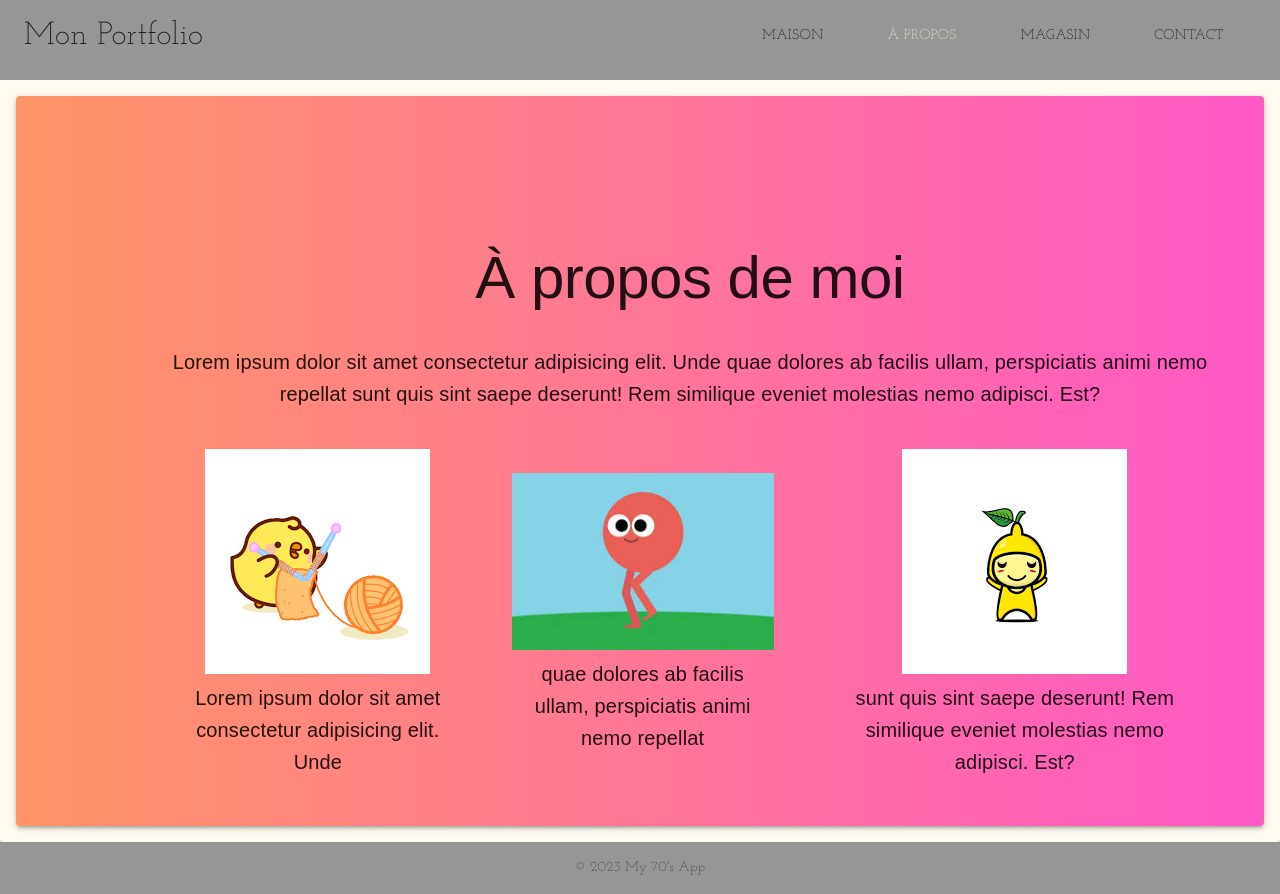
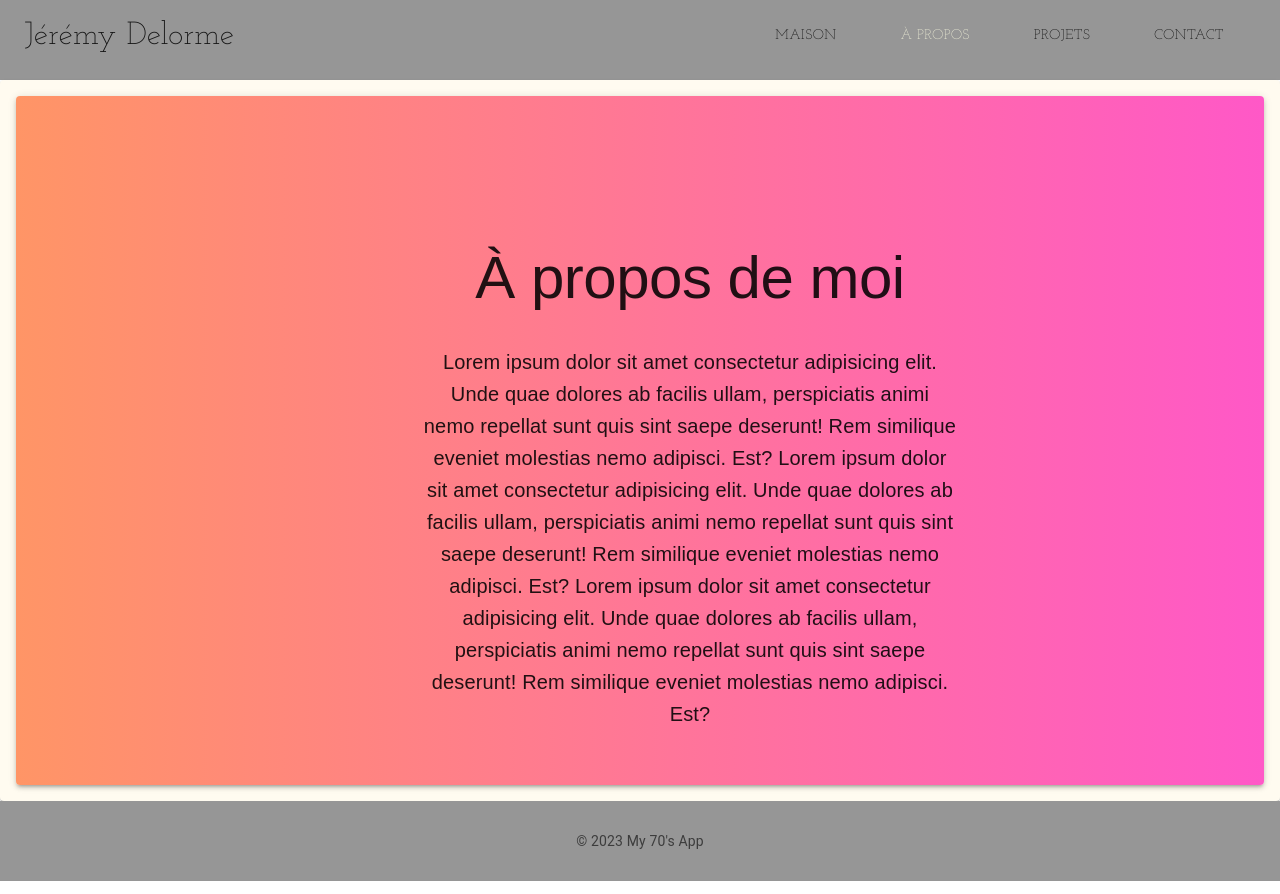
Before and after one commit to JeremyDelorme/my-ts-react-app, a React (Create React App) app: page /about in a window 1280 px wide. Built offline with nearby package versions, Linux system fonts and the light colour scheme.

Commit message:
petits ajustements - background fonctionnel

```diff
--- a/src/components/Footer.tsx
+++ b/src/components/Footer.tsx
@@ -1,10 +1,22 @@
 import React from 'react';
 import { Typography } from '@mui/material';
 
+const styles = {
+    footer: {
+        background: '#969696',
+        padding: '16px',
+        height: '80px',
+        display: 'flex',
+        alignItems: 'center',       // Center vertically
+        justifyContent: 'center',   // Center horizontally
+        fontFamily: 'Josefin Slab, sans-serif',
+    },
+};
+
 const Footer: React.FC = () => {
     return (
-        <footer style={{ background: '#969696', padding: '16px' }}>
-            <Typography variant="body2" color="textSecondary" align="center" style={{ fontFamily: 'Josefin Slab, sans-serif' }}>
+        <footer style={styles.footer}>
+            <Typography variant="body2" color="textSecondary" align="center">
                 &copy; {new Date().getFullYear()} My 70's App
             </Typography>
         </footer>
--- a/src/components/Header.tsx
+++ b/src/components/Header.tsx
@@ -73,7 +73,7 @@ const Header: React.FC = () => {
             <HeaderAppBar position="static">
                 <Toolbar style={useStyles.header}>
                     <Typography variant="h6" sx={useStyles.title}>
-                        Mon Portfolio
+                        Jérémy Delorme
                     </Typography>
                     <Hidden only="xs" implementation="css">
                         <ul style={useStyles.menu}>
@@ -103,7 +103,7 @@ const Header: React.FC = () => {
                                         style={value === '/shop' ? useStyles.selectedMenuItem : useStyles.menuItem}
                                         onClick={() => handleMenuItemClick('/shop')}
                                     >
-                                        Magasin
+                                        Projets
                                     </Button>
                                 </Link>
                             </li>
--- a/src/pages/About.tsx
+++ b/src/pages/About.tsx
@@ -8,38 +8,15 @@ const About: React.FC = () => {
     return (
         <Paper elevation={3} style={{ background: 'linear-gradient(90deg, #ff9566, #ff58c7)', padding: '16px' }}>
             <Box style={{ paddingLeft: '100px', paddingTop: '100px', marginTop: '30px', color: '#FFFBF' }}>
-                <Container className="content-container">
+                <Container>
                     <Typography variant="h2" gutterBottom style={{ fontFamily: 'Josefin Slab Thin, sans-serif', textAlign: 'center' }}>
                         À propos de moi
                     </Typography>
 
                     <Box display="flex" flexDirection="column" alignItems="center" justifyContent="center" my={4}>
-                        <Typography variant="h6" gutterBottom style={{ fontFamily: 'Josefin Slab Thin, sans-serif', textAlign: 'center' }}>
-                            Lorem ipsum dolor sit amet consectetur adipisicing elit. Unde quae dolores ab facilis ullam, perspiciatis animi nemo repellat sunt quis sint saepe deserunt! Rem similique eveniet molestias nemo adipisci. Est?
+                        <Typography variant="h6" gutterBottom style={{ width: '50%', fontFamily: 'Josefin Slab Thin, sans-serif', textAlign: 'center' }}>
+                            Lorem ipsum dolor sit amet consectetur adipisicing elit. Unde quae dolores ab facilis ullam, perspiciatis animi nemo repellat sunt quis sint saepe deserunt! Rem similique eveniet molestias nemo adipisci. Est? Lorem ipsum dolor sit amet consectetur adipisicing elit. Unde quae dolores ab facilis ullam, perspiciatis animi nemo repellat sunt quis sint saepe deserunt! Rem similique eveniet molestias nemo adipisci. Est? Lorem ipsum dolor sit amet consectetur adipisicing elit. Unde quae dolores ab facilis ullam, perspiciatis animi nemo repellat sunt quis sint saepe deserunt! Rem similique eveniet molestias nemo adipisci. Est?
                         </Typography>
-                    </Box>
-
-                    <Box display="flex" alignItems="center" justifyContent="space-around" my={4}>
-                        <Box mx={4} display="flex" flexDirection="column" alignItems="center" justifyContent="center">
-                            <img src={cartoon_1} alt="Image 1" style={{ maxWidth: '100%' }} />
-                            <Typography variant="h6" style={{ marginTop: '8px', fontFamily: 'Josefin Slab Thin, sans-serif', textAlign: 'center' }}>
-                                Lorem ipsum dolor sit amet consectetur adipisicing elit. Unde
-                            </Typography>
-                        </Box>
-
-                        <Box mx={4} display="flex" flexDirection="column" alignItems="center" justifyContent="center">
-                            <img src={cartoon_2} alt="Image 2" style={{ maxWidth: '100%' }} />
-                            <Typography variant="h6" style={{ marginTop: '8px', fontFamily: 'Josefin Slab Thin, sans-serif', textAlign: 'center' }}>
-                                quae dolores ab facilis ullam, perspiciatis animi nemo repellat
-                            </Typography>
-                        </Box>
-
-                        <Box mx={4} display="flex" flexDirection="column" alignItems="center" justifyContent="center">
-                            <img src={cartoon_3} alt="Image 3" style={{ maxWidth: '100%' }} />
-                            <Typography variant="h6" style={{ marginTop: '8px', fontFamily: 'Josefin Slab Thin, sans-serif', textAlign: 'center' }}>
-                                sunt quis sint saepe deserunt! Rem similique eveniet molestias nemo adipisci. Est?
-                            </Typography>
-                        </Box>
                     </Box>
                 </Container>
             </Box>
--- a/src/pages/Home.tsx
+++ b/src/pages/Home.tsx
@@ -18,17 +18,17 @@ const useStyles = makeStyles((theme) => ({
         },
     },
     contentContainerAbout: {
-        paddingTop: '100px',
+        paddingTop: '50px',
         width: '50%'
 
     },
     contentContainerProjects: {
-        paddingTop: '300px',
+        paddingTop: '350px',
     },
 
     contentContainerContact: {
-        paddingTop: '1100px',
-        marginBottom: '100px'
+        paddingTop: '500px',
+        paddingBottom: '100px'
     },
 
     contentContainer: {
@@ -49,7 +49,7 @@ const useStyles = makeStyles((theme) => ({
         flexDirection: 'column',
         alignItems: 'center',
         justifyContent: 'center',
-        paddingTop: '50px'
+        paddingTop: '170px'
     },
     stackedImage: {
         width: '80%',
@@ -122,21 +122,41 @@ const Home: React.FC = () => {
                             Lorem ipsum dolor sit amet consectetur adipisicing elit. Unde quae dolores ab facilis ullam, perspiciatis animi nemo repellat sunt quis sint saepe deserunt! Rem similique eveniet molestias nemo adipisci. Est?
                         </Typography>
                     </Box>
-                    <Box display="flex" alignItems="center" justifyContent="center" my={4}>
+                    <Box display="flex" alignItems="center" justifyContent="center" >
                         <Box mx={4} display="flex" flexDirection="column" alignItems="center" justifyContent="center">
-                            <img src={cartoon_1} alt="Image 1" style={{ maxWidth: '100%', height: '400px' }} />
+                            <img src={cartoon_1} alt="Image 1" style={{ maxWidth: '100%' }} />
                             <Typography variant="h6" style={{ marginTop: '8px', fontFamily: 'Josefin Slab Thin, sans-serif', textAlign: 'center' }}>
                                 Lorem ipsum dolor sit amet consectetur adipisicing elit. Unde
                             </Typography>
                         </Box>
                         <Box mx={4} display="flex" flexDirection="column" alignItems="center" justifyContent="center">
-                            <img src={cartoon_2} alt="Image 2" style={{ maxWidth: '100%', height: '400px' }} />
+                            <img src={cartoon_2} alt="Image 2" style={{ maxWidth: '100%' }} />
                             <Typography variant="h6" style={{ marginTop: '8px', fontFamily: 'Josefin Slab Thin, sans-serif', textAlign: 'center' }}>
                                 quae dolores ab facilis ullam, perspiciatis animi nemo repellat
                             </Typography>
                         </Box>
                         <Box mx={4} display="flex" flexDirection="column" alignItems="center" justifyContent="center">
-                            <img src={cartoon_3} alt="Image 3" style={{ maxWidth: '100%', height: '400px' }} />
+                            <img src={cartoon_3} alt="Image 3" style={{ maxWidth: '100%' }} />
+                            <Typography variant="h6" style={{ marginTop: '8px', fontFamily: 'Josefin Slab Thin, sans-serif', textAlign: 'center' }}>
+                                sunt quis sint saepe deserunt! Rem similique eveniet molestias nemo adipisci. Est?
+                            </Typography>
+                        </Box>
+                    </Box>
+                    <Box display="flex" alignItems="center" justifyContent="center" >
+                        <Box mx={4} display="flex" flexDirection="column" alignItems="center" justifyContent="center">
+                            <img src={cartoon_1} alt="Image 1" style={{ maxWidth: '100%' }} />
+                            <Typography variant="h6" style={{ marginTop: '8px', fontFamily: 'Josefin Slab Thin, sans-serif', textAlign: 'center' }}>
+                                Lorem ipsum dolor sit amet consectetur adipisicing elit. Unde
+                            </Typography>
+                        </Box>
+                        <Box mx={4} display="flex" flexDirection="column" alignItems="center" justifyContent="center">
+                            <img src={cartoon_2} alt="Image 2" style={{ maxWidth: '100%' }} />
+                            <Typography variant="h6" style={{ marginTop: '8px', fontFamily: 'Josefin Slab Thin, sans-serif', textAlign: 'center' }}>
+                                quae dolores ab facilis ullam, perspiciatis animi nemo repellat
+                            </Typography>
+                        </Box>
+                        <Box mx={4} display="flex" flexDirection="column" alignItems="center" justifyContent="center">
+                            <img src={cartoon_3} alt="Image 3" style={{ maxWidth: '100%' }} />
                             <Typography variant="h6" style={{ marginTop: '8px', fontFamily: 'Josefin Slab Thin, sans-serif', textAlign: 'center' }}>
                                 sunt quis sint saepe deserunt! Rem similique eveniet molestias nemo adipisci. Est?
                             </Typography>
```
Also changed, not shown: src/images/formes.svg.
